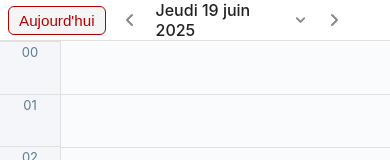
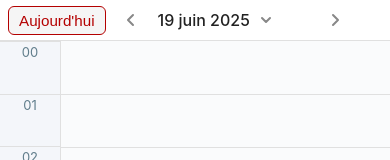
Before and after one commit to herradiamine/GoLendar-Front, a React (Create React App) app: page / in a window 390 px wide. Shown: the top 160 px of the page. Built offline with nearby package versions, Linux system fonts and the light colour scheme.

Commit message:
Test - #NOID - Pas de jour écrit en toutes lettres

```diff
--- a/src/App.js
+++ b/src/App.js
@@ -107,7 +107,7 @@ const App = () => {
   };
 
   const dateString = selectedDate.toLocaleDateString('fr-FR', {
-    weekday: 'long', year: 'numeric', month: 'long', day: 'numeric'
+    year: 'numeric', month: 'long', day: 'numeric'
   });
 
   if (loading) return <div>Chargement des événements...</div>;
--- a/src/styles/Calendar.css
+++ b/src/styles/Calendar.css
@@ -157,6 +157,7 @@
   display: flex;
   align-items: center;
   gap: 4px;
+  width: 150px;
 }
 
 .calendar-header-chevron {
@@ -176,6 +177,7 @@
   }
   .calendar-header-date {
     font-size: 1em;
+    width: 150px;
   }
 }
 
```
